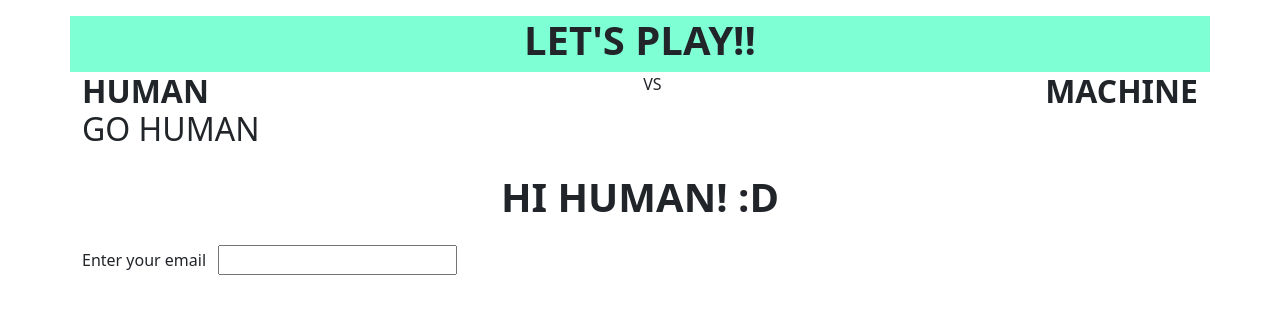
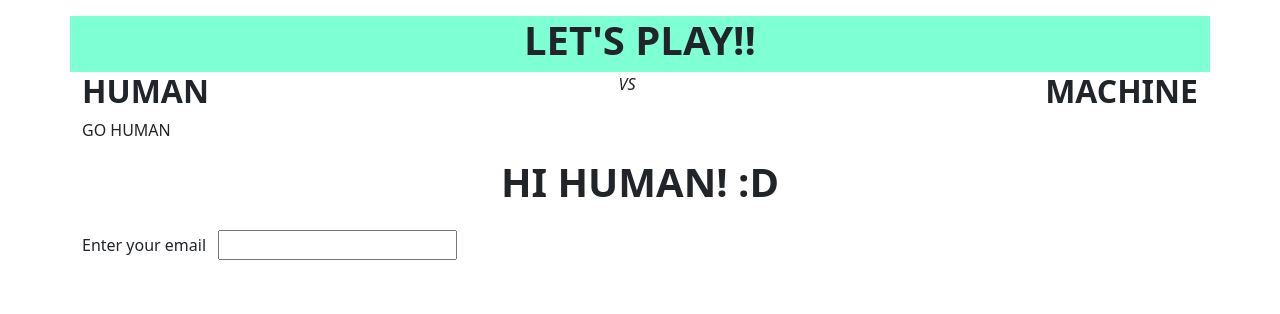
Before and after one commit to DeniseDichiara/js-mail-dadi, a plain HTML site: page index.html in a window 1280 px wide. Drawn offline with nearby package versions, Linux system fonts and the light colour scheme.

Commit message:
modified text

```diff
--- a/index.html
+++ b/index.html
@@ -23,13 +23,14 @@
                     <h1 class="fw-bold">LET'S PLAY!!</h1>
                 </div>
                 <div class="d-flex justify-content-between">
-                    <h2 class="fw-bolder">HUMAN
-                        <p class="fw-lighter" id="human"></p>
-                    </h2>
-                    <p>VS</p>
-                    <h2  class="fw-bolder">MACHINE
-                        <p class="fw-lighter" id="machine"></p>
-                    </h2>
+                    <h2 class="fw-bolder">HUMAN</h2>
+                    <p class="fst-italic">VS</p>
+                    <h2  class="fw-bolder">MACHINE</h2>
+                </div>
+                <div class="d-flex justify-content-between">
+                    <p class="fw-lighter" id="human"></p>
+                    <p class="me-3" id="none"></p>
+                    <p class="fw-lighter" id="machine"></p>
                 </div>
             </div>
 
```
